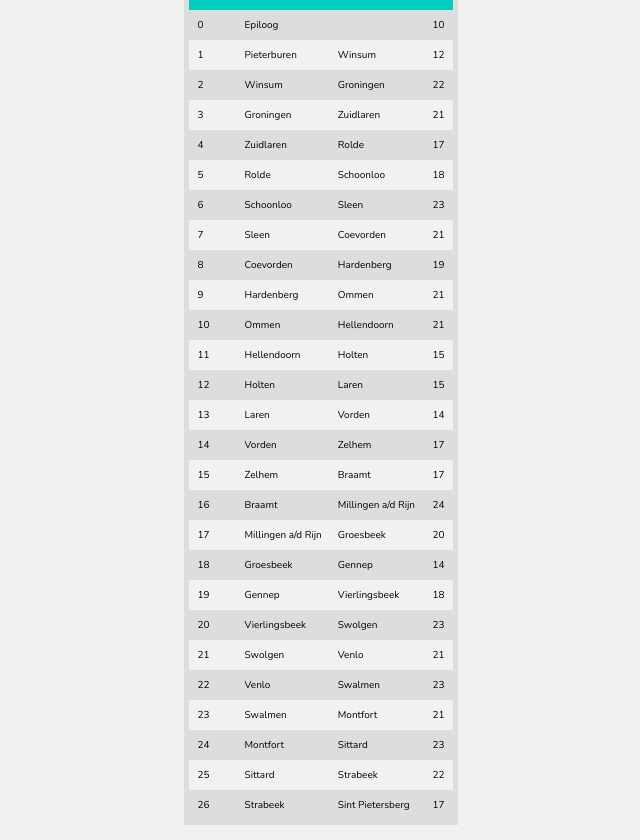
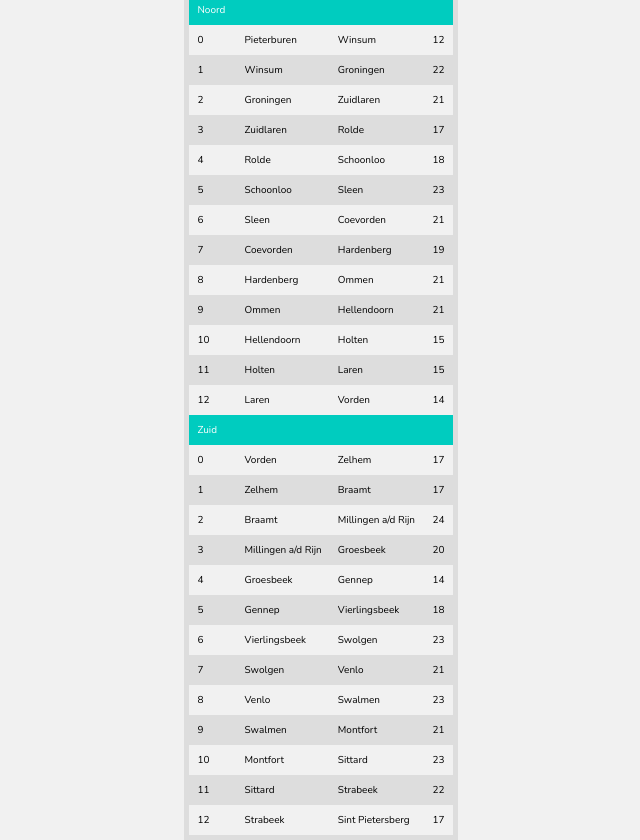
Before and after one commit to willemverbuyst/project-pieterpad, a plain HTML site: page index.html in a window 1280 px wide. Shown: the whole page, without its empty margins (319-959 px from the left). Drawn offline with nearby package versions, Linux system fonts and the light colour scheme.

Commit message:
Separate table

```diff
--- a/script.js
+++ b/script.js
@@ -1,5 +1,5 @@
 const tableData = [
-  { from: 'Epiloog', to: '', km: 10, section: 'Noord' },
+  { from: '', to: '', km: 10, section: 'Epiloog' },
   { from: 'Pieterburen', to: 'Winsum', km: 12, section: 'Noord' },
   { from: 'Winsum', to: 'Groningen', km: 22, section: 'Noord' },
   { from: 'Groningen', to: 'Zuidlaren', km: 21, section: 'Noord' },
@@ -43,6 +43,9 @@ const tableData = [
   },
 ];
 
+const tableDataNorth = tableData.filter((data) => data.section === 'Noord');
+const tableDataSouth = tableData.filter((data) => data.section === 'Zuid');
+
 const table = document.createElement('table');
 const thead = document.createElement('thead');
 const tbody = document.createElement('tbody');
@@ -76,7 +79,14 @@ headerRow.appendChild(headerTo);
 headerRow.appendChild(headerKM);
 thead.appendChild(headerRow);
 
-tableData.forEach((data, i) => {
+const northRow = document.createElement('tr');
+const northHeader = document.createElement('td');
+northHeader.colSpan = 4;
+northHeader.innerText = 'Noord';
+northHeader.classList.add('header');
+tbody.appendChild(northHeader);
+
+tableDataNorth.forEach((data, i) => {
   const row = document.createElement('tr');
 
   const stage = document.createElement('td');
@@ -101,3 +111,36 @@ tableData.forEach((data, i) => {
   row.appendChild(km);
   tbody.appendChild(row);
 });
+
+const southRow = document.createElement('tr');
+const southHeader = document.createElement('td');
+southHeader.colSpan = 4;
+southHeader.innerText = 'Zuid';
+southHeader.classList.add('header');
+tbody.appendChild(southHeader);
+
+tableDataSouth.forEach((data, i) => {
+  const row = document.createElement('tr');
+
+  const stage = document.createElement('td');
+  stage.innerText = i;
+  stage.classList.add('stage');
+
+  const from = document.createElement('td');
+  from.innerText = data.from;
+  from.classList.add('from');
+
+  const to = document.createElement('td');
+  to.innerText = data.to;
+  to.classList.add('to');
+
+  const km = document.createElement('td');
+  km.innerText = data.km;
+  km.classList.add('km');
+
+  row.appendChild(stage);
+  row.appendChild(from);
+  row.appendChild(to);
+  row.appendChild(km);
+  tbody.appendChild(row);
+});
--- a/style.css
+++ b/style.css
@@ -41,7 +41,7 @@ table {
 }
 
 table tr th {
-  background-color: var(--color-3);
+  background-color: var(--color-5);
   color: var(--color-white);
 }
 
@@ -63,3 +63,9 @@ table th {
 .km {
   text-align: right;
 }
+
+.header {
+  color: var(--color-white);
+  background-color: var(--color-3);
+  text-align: left;
+}
```
